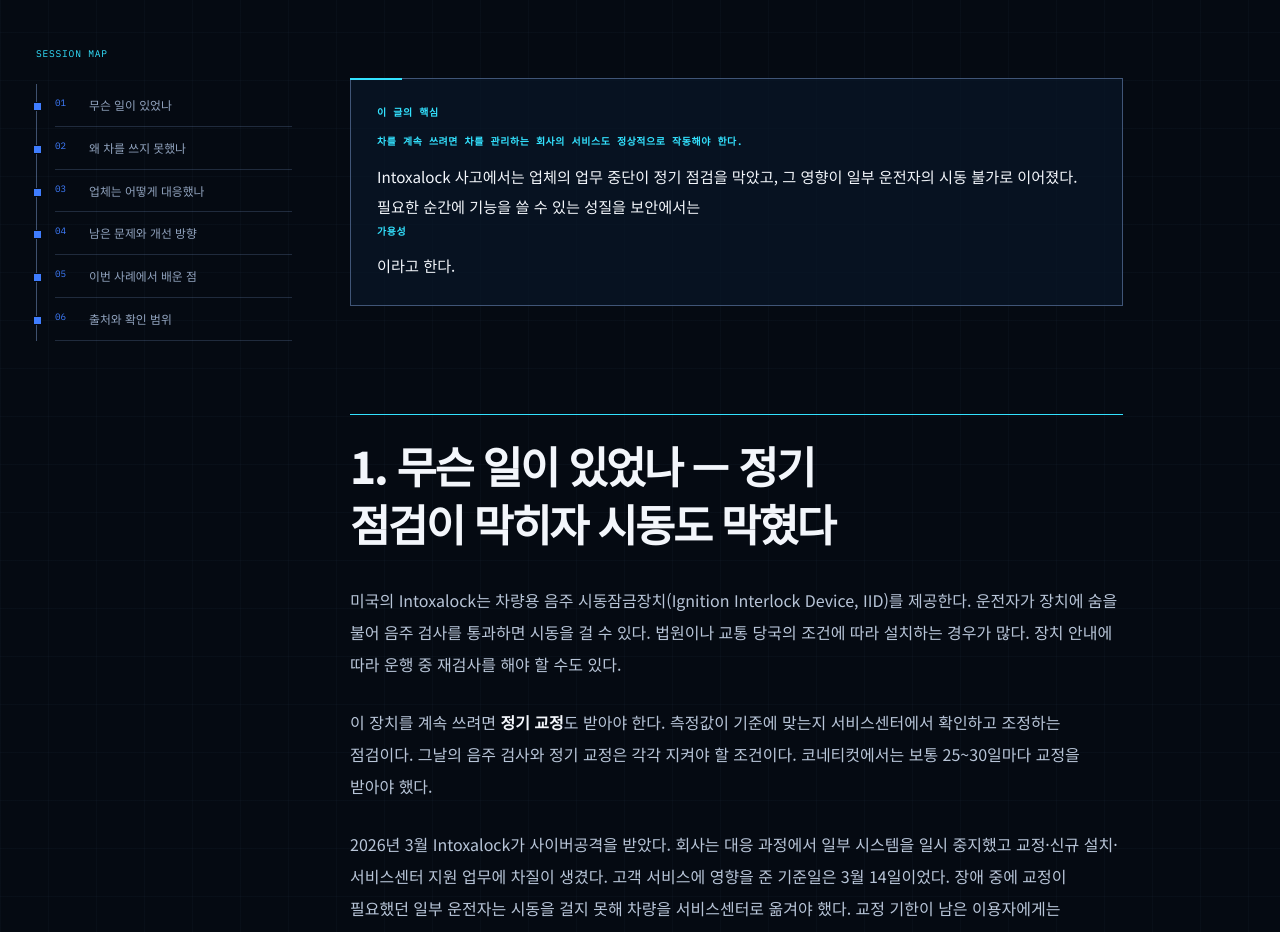
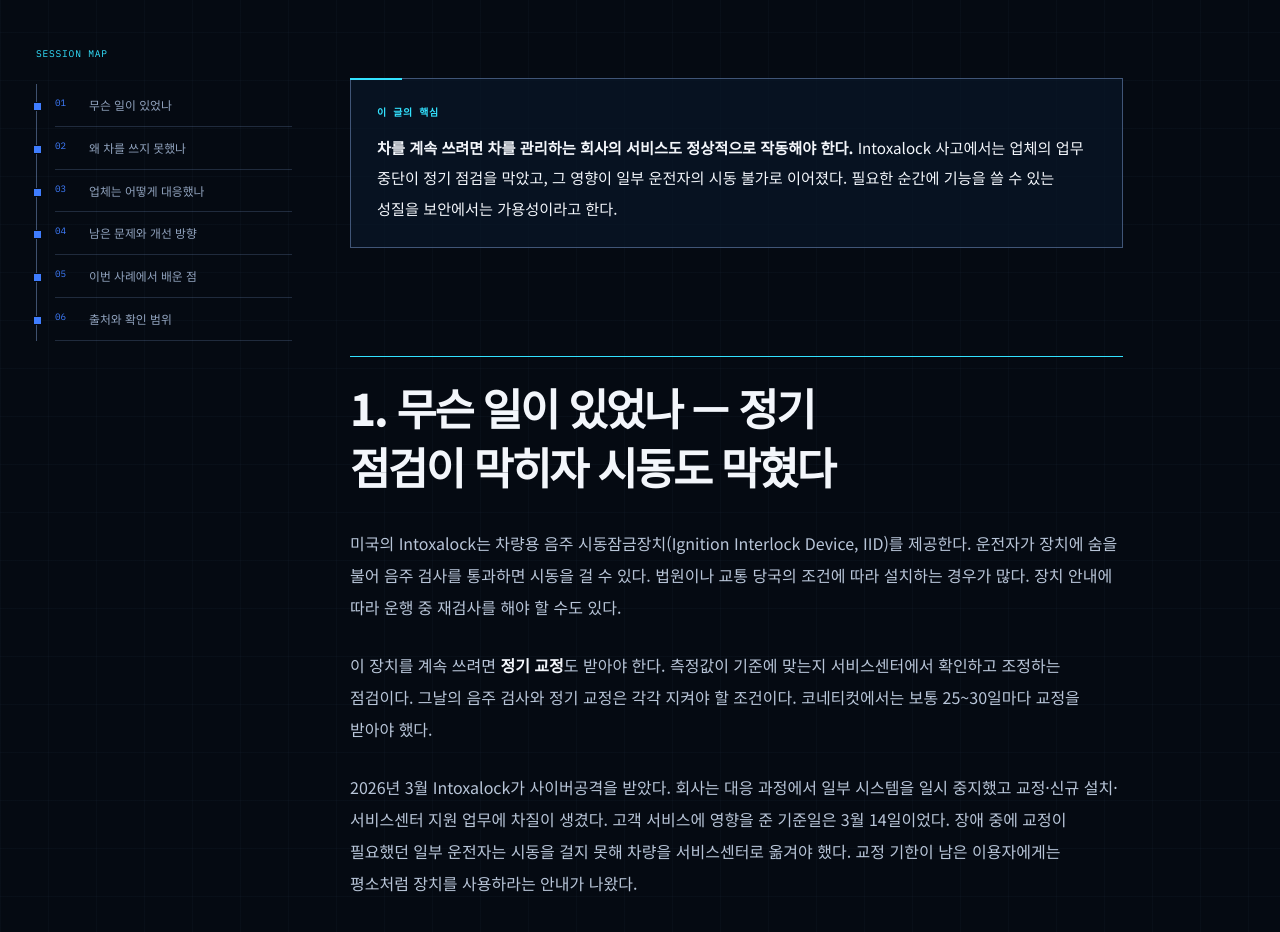
Before and after one commit to yubh1234567/yubh1234567.github.io, a plain HTML site: page posts/intoxalock-cyberattack.html in a window 1280 px wide. Shown: the part 880-1812 px from the top of the page. Drawn offline with Linux system fonts and the light colour scheme.

Commit message:
Keep inline emphasis at body text size across all posts

```diff
--- a/post.css
+++ b/post.css
@@ -322,6 +322,7 @@
 
 .article-body strong {
   color: var(--ink);
+  font-size: inherit;
   font-weight: 700;
 }
 
@@ -359,7 +360,7 @@
   content: "";
 }
 
-.note-box strong {
+.note-box > strong {
   display: block;
   margin-bottom: 9px;
   color: var(--cyan);
--- a/posts/intoxalock-cyberattack.html
+++ b/posts/intoxalock-cyberattack.html
@@ -17,7 +17,7 @@
       rel="stylesheet"
     />
     <link rel="stylesheet" href="../styles.css" />
-    <link rel="stylesheet" href="../post.css?v=20261110-2" />
+    <link rel="stylesheet" href="../post.css?v=20261118-1" />
     <script src="../post.js" defer></script>
   </head>
   <body class="post-page">
@@ -74,7 +74,7 @@
             <p>
               <strong>차를 계속 쓰려면 차를 관리하는 회사의 서비스도 정상적으로 작동해야 한다.</strong>
               Intoxalock 사고에서는 업체의 업무 중단이 정기 점검을 막았고, 그 영향이 일부 운전자의 시동 불가로 이어졌다.
-              필요한 순간에 기능을 쓸 수 있는 성질을 보안에서는 <strong>가용성</strong>이라고 한다.
+              필요한 순간에 기능을 쓸 수 있는 성질을 보안에서는 가용성이라고 한다.
             </p>
           </div>
 
```
Also changed, not shown: posts/dofun-head-unit-botnet.html (+1 -1 lines), posts/fuzzer-and-fuzzing.html (+1 -1 lines), posts/github-pages-start.html (+1 -1 lines), posts/harness-aaos.html (+1 -1 lines), posts/ids-ips-guide.html (+1 -1 lines), posts/my-values-and-frontier.html (+1 -1 lines), posts/pcs-roadside-data-breach.html (+1 -1 lines).
